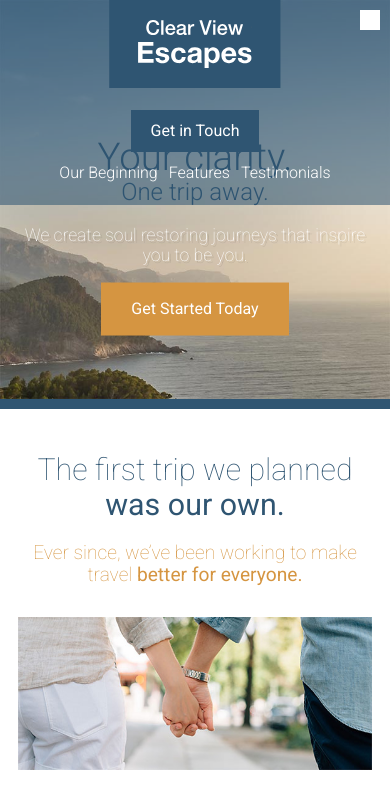
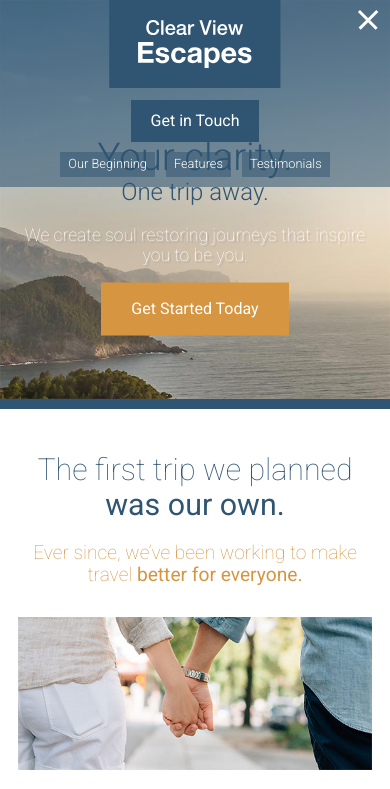
Before and after one commit to LorenzoLando/travel-site2, a website built with webpack: page app/index.html in a window 390 px wide. Both pictures are taken after a click on the element 370 px from the left and 20 px from the top of the page. Shown: the top 789 px of the page. Built offline with nearby package versions, Linux system fonts and the light colour scheme.

Commit message:
mobile menu effects completed

```diff
--- a/app/assets/scripts/modules/MobileMenu.js
+++ b/app/assets/scripts/modules/MobileMenu.js
@@ -24,9 +24,12 @@ class MobileMenu {
 	}
 	//definisco la funzione che avverra` on click
 	toggleTheMenu() {
-
+	//il contenuto del menu e reso vusibile
 	 this.menuContent.toggleClass("site-header__menu-content--is-visible");
+	 //il contenuto ha un background che lo rende leggibile
 	 this.siteHeader.toggleClass("site-header--is-expanded");
+	 //l`icona viene tramutata in una x
+	 this.menuIcon.toggleClass("site-header__menu-icon--close-x");
 	}
 
 }
--- a/app/assets/styles/modules/_primary-nav.css
+++ b/app/assets/styles/modules/_primary-nav.css
@@ -1,10 +1,16 @@
 .primary-nav {
 
+  padding-top: 10px;
+
+  @mixin atMedium {
+    padding-top: 0;
+  }
 
   &--pull-right {
     @mixin atMedium {
       float: right;
     }
+
 
   }
 
@@ -37,6 +43,16 @@
     font-weight: 300;
     text-decoration: none;
     display: block;
-    padding: 12px 0;
+    padding: 5px 8px;
+    font-size: .8rem;
+    /*mainblue visibile di 30%*/
+    background-color: rgba($mainBlue, .5);
+
+    @mixin atMedium {
+      font-size: 1rem;
+      padding: 12px 0;
+      /*background trasparente per larger screen*/
+      background-color: transparent;
+    }
   }
 }
--- a/app/assets/styles/modules/_site-header.css
+++ b/app/assets/styles/modules/_site-header.css
@@ -42,35 +42,106 @@
 
   &__menu-icon {
     width: 20px;
-    height: 20px;
-    background-color: #FFF;
+    height: 19px;
     position: absolute;
+    z-index: 10;
     top: 10px;
     right: 10px;
+
+    /*stile per la banda superiore menu hambuger*/
+      /*::before crea uno pseudo elemento in css che viene aggiunto alla pagina */
+    &::before {
+      content: "";
+      position: absolute;
+      top: 0;
+      left: 0;
+      width: 20px;
+      height: 3px;
+      background-color: #FFF;
+      /*l origini della animazione e l inizio dell elemento*/
+      transform-origin: 0 0;
+      /*vogliamo che l`animazione sia transizionata e fluida*/
+      transition: transform .3s ease-out;
+    }
+
+    /*stile per la banda di mezzo menu hambuger*/
+    &__middle {
+      position: absolute;
+      top: 8px;
+      left: 0;
+      width: 20px;
+      height: 3px;
+      background-color: #FFF;
+      /*vogliamo che l`opacita` sia transizionata e fluida*/
+      transition: all .3s ease-out;
+      /*vogliamo che l`animazione parta da sinistra*/
+      transform-origin: 0 50%;
+    }
+
+    /*stile per la banda di inferiore menu hambuger*/
+    &::after {
+      content: "";
+      position: absolute;
+      top: 16px;
+      left: 0;
+      width: 20px;
+      height: 3px;
+      background-color: #FFF;
+      /*l origini della animazione e l inizio dell elemento*/
+      transform-origin: 0 100%;
+       /*vogliamo che l`animazione sia transizionata e fluida*/
+      transition: transform .3s ease-out;
+
+    }
 
     @mixin atMedium {
       display: none;
     }
   }
+  /*la classe che modifica il sandwich menu in una x*/
+  &__menu-icon--close-x {
+    /*//ruoto la banda superiore di 45 gradi*/
+    &::before {
+      transform: rotate(45deg) scaleX(1.25);
+    }
+
+    /*nascondo la banda di mezzo*/
+    .site-header__menu-icon__middle {
+      opacity: 0;
+      /*vogliamo anche che la banda si riduca gradualmente a 0*/
+      transform: scaleX(0);
+    }
+
+    /*//ruoto la banda inferiore di 45 gradi antiorari*/
+    /*//la sposto di 1px perche era leggermente spostata*/
+     &::after {
+      transform: rotate(-45deg) scaleX(1.25) translateY(1px);
+    }
+
+  }
 
   &__menu-content {
     opacity: 0;
-    transition: opacity .3s ease-out;
+    transform: scale(1.2);
+    transition: all .3s ease-out;
     position: relative;
     /*&__menu-content esiste anche a opacity 0 ma con z-index si trova sotto tuttto e non puo essere cliccato*/
     z-index: -10;
-    padding-top: 100px;
+    padding-top: 90px;
     text-align: center;
 
     @mixin atMedium {
-      display: block;
+      opacity: 1;
+      z-index: 1;
       padding-top: 0;
+      transform: scale(1);
     }
 
     &--is-visible {
       opacity: 1;
       /*z-indes:1 fa si che il content torni sopra gli altri elelementi e sia cliccabile*/
       z-index: 1;
+      transform: scale(1);
       }
     }
   }
--- a/app/index.html
+++ b/app/index.html
@@ -18,7 +18,10 @@
         <div class="site-header__logo__graphic icon icon--clear-view-escapes">Clear View Escapes</div>
       </div>
 
-      <div class="site-header__menu-icon"></div>
+      <div class="site-header__menu-icon">
+        <!-- tre div rappresentano ciascuno una parte dell menu-icon -->
+        <div class="site-header__menu-icon__middle"></div>
+      </div>
 
       <div class="site-header__menu-content">
         <div class="site-header__btn-container">
--- a/app/temp/styles/styles.css
+++ b/app/temp/styles/styles.css
@@ -1125,12 +1125,55 @@ Instead edit gulp/templates/sprite */
 
 .site-header__menu-icon {
   width: 20px;
-  height: 20px;
-  background-color: #FFF;
+  height: 19px;
   position: absolute;
+  z-index: 10;
   top: 10px;
   right: 10px;
 }
+
+/*::before crea uno pseudo elemento in css che viene aggiunto alla pagina */
+
+.site-header__menu-icon::before {
+  content: "";
+  position: absolute;
+  top: 0;
+  left: 0;
+  width: 20px;
+  height: 3px;
+  background-color: #FFF;/*l origini della animazione e l inizio dell elemento*/
+  transform-origin: 0 0;/*vogliamo che l`animazione sia transizionata e fluida*/
+  transition: transform .3s ease-out;
+}
+
+/*stile per la banda di mezzo menu hambuger*/
+
+.site-header__menu-icon__middle {
+  position: absolute;
+  top: 8px;
+  left: 0;
+  width: 20px;
+  height: 3px;
+  background-color: #FFF;/*vogliamo che l`opacita` sia transizionata e fluida*/
+  transition: all .3s ease-out;/*vogliamo che l`animazione parta da sinistra*/
+  transform-origin: 0 50%;
+}
+
+/*stile per la banda di inferiore menu hambuger*/
+
+.site-header__menu-icon::after {
+  content: "";
+  position: absolute;
+  top: 16px;
+  left: 0;
+  width: 20px;
+  height: 3px;
+  background-color: #FFF;/*l origini della animazione e l inizio dell elemento*/
+  transform-origin: 0 100%;/*vogliamo che l`animazione sia transizionata e fluida*/
+  transition: transform .3s ease-out;
+}
+
+/*stile per la banda superiore menu hambuger*/
 
 @media (min-width: 800px) {
 
@@ -1139,26 +1182,66 @@ Instead edit gulp/templates/sprite */
   }
 }
 
+/*la classe che modifica il sandwich menu in una x*/
+
+.site-header__menu-icon--close-x {/*//ruoto la banda inferiore di 45 gradi antiorari*/
+}
+
+/*//ruoto la banda superiore di 45 gradi*/
+
+.site-header__menu-icon--close-x::before {
+  transform: rotate(45deg) scaleX(1.25);
+}
+
+/*nascondo la banda di mezzo*/
+
+.site-header__menu-icon--close-x .site-header__menu-icon__middle {
+  opacity: 0;/*vogliamo anche che la banda si riduca gradualmente a 0*/
+  transform: scaleX(0);
+}
+
+/*//la sposto di 1px perche era leggermente spostata*/
+
+.site-header__menu-icon--close-x::after {
+  transform: rotate(-45deg) scaleX(1.25) translateY(1px);
+}
+
 .site-header__menu-content {
   opacity: 0;
-  transition: opacity .3s ease-out;
+  transform: scale(1.2);
+  transition: all .3s ease-out;
   position: relative;/*&__menu-content esiste anche a opacity 0 ma con z-index si trova sotto tuttto e non puo essere cliccato*/
   z-index: -10;
-  padding-top: 100px;
+  padding-top: 90px;
   text-align: center;
 }
 
 @media (min-width: 800px) {
 
   .site-header__menu-content {
-    display: block;
+    opacity: 1;
+    z-index: 1;
     padding-top: 0;
+    transform: scale(1);
   }
 }
 
 .site-header__menu-content--is-visible {
   opacity: 1;/*z-indes:1 fa si che il content torni sopra gli altri elelementi e sia cliccabile*/
   z-index: 1;
+  transform: scale(1);
+}
+
+.primary-nav {
+
+  padding-top: 10px;
+}
+
+@media (min-width: 800px) {
+
+  .primary-nav {
+    padding-top: 0;
+  }
 }
 
 @media (min-width: 800px) {
@@ -1210,5 +1293,16 @@ Instead edit gulp/templates/sprite */
   font-weight: 300;
   text-decoration: none;
   display: block;
-  padding: 12px 0;
+  padding: 5px 8px;
+  font-size: .8rem;/*mainblue visibile di 30%*/
+  background-color: rgba(47,85,114, .5);
 }
+
+@media (min-width: 800px) {
+
+  .primary-nav a {
+    font-size: 1rem;
+    padding: 12px 0;/*background trasparente per larger screen*/
+    background-color: transparent;
+  }
+}
```
Also changed, not shown: app/temp/scripts/App.js.
